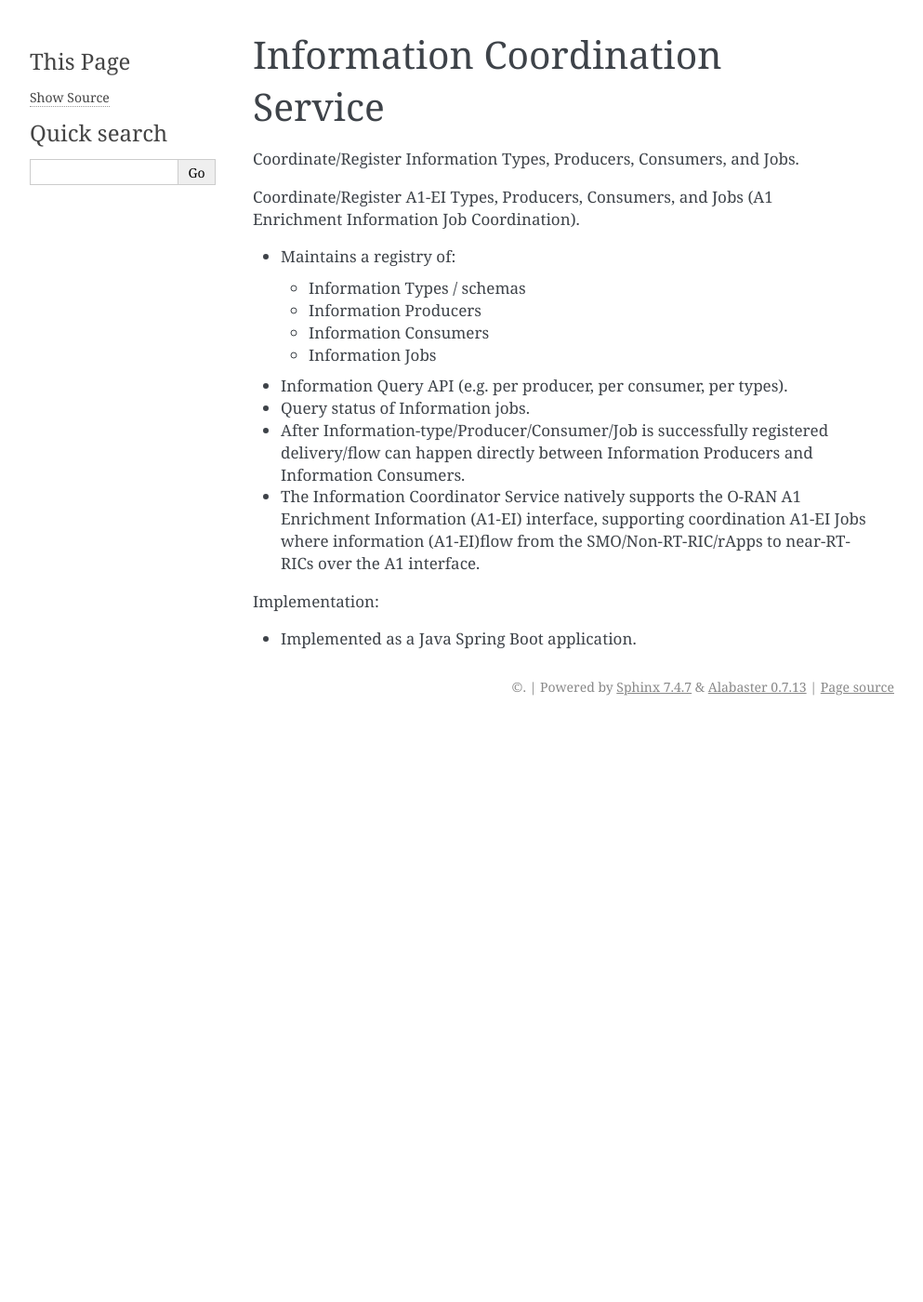
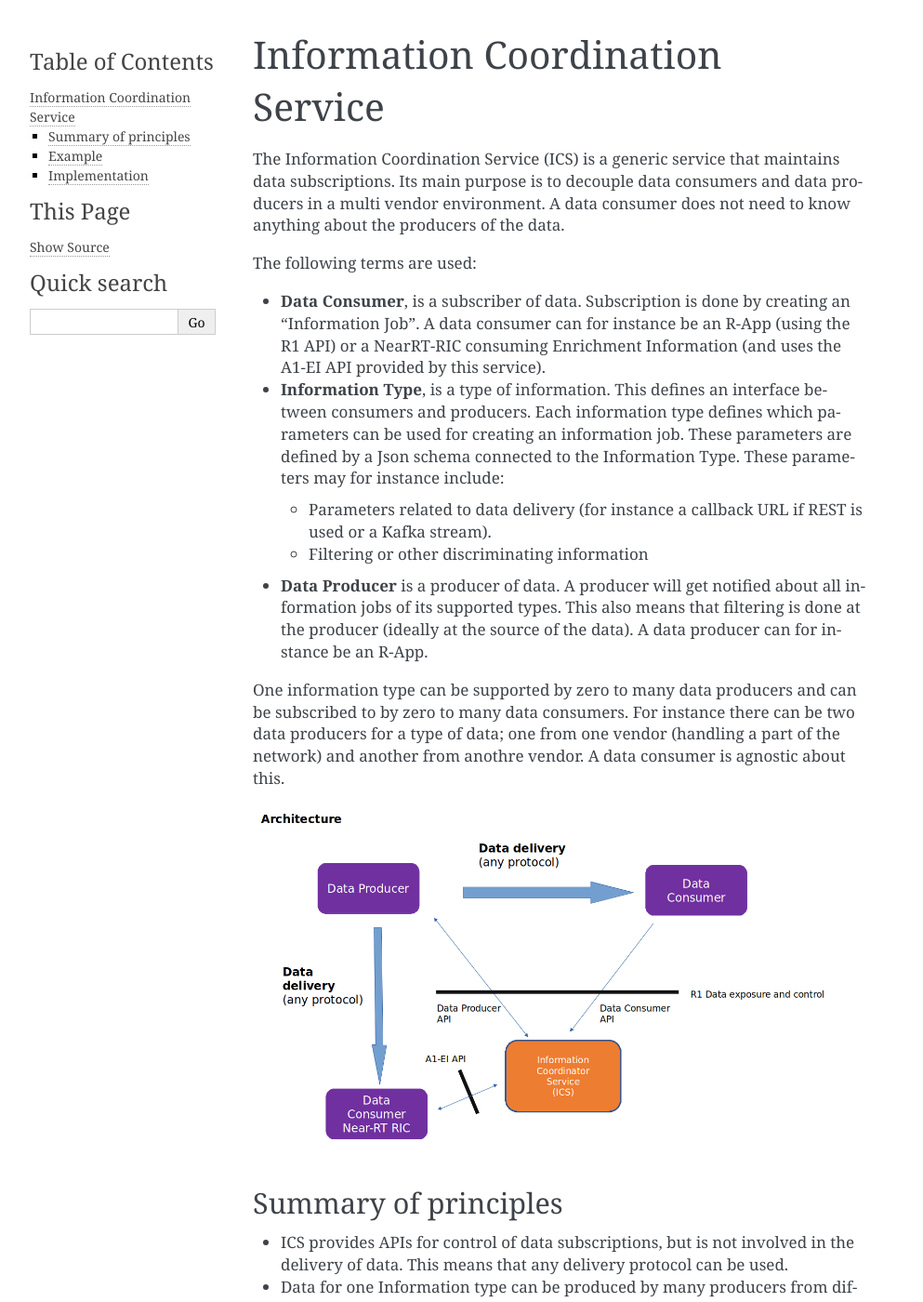
Before and after one commit to o-ran-sc/nonrtric-plt-informationcoordinatorservice, a Sphinx documentation site: the page built from docs/overview.rst, in a window 1280 px wide and 1400 px high. Shown: the whole window at 93% size, without its empty margins (148-1141 px from the left). Built offline with Sphinx 7.4.7, drawn with Linux system fonts in a browser that asks for light colours; some of the changed text lies outside the part shown.

Commit message:
Documentation updates.
Signed-off-by: PatrikBuhr <patrik.buhr@est.tech>
Issue-ID: NONRTRIC-743
Change-Id: I3582d01e4fd991b551facc11466968af0cb3799f

```diff
--- a/docs/overview.rst
+++ b/docs/overview.rst
@@ -5,22 +5,59 @@
 Information Coordination Service
 ~~~~~~~~~~~~~~~~~~~~~~~~~~~~~~~~
 
-Coordinate/Register Information Types, Producers, Consumers, and Jobs.
+The Information Coordination Service (ICS) is a generic service that maintains data subscriptions. Its main purpose is
+to decouple data consumers and data producers in a multi vendor environment. A data consumer does not need to know anything about
+the producers of the data.
 
-Coordinate/Register A1-EI Types, Producers, Consumers, and Jobs (A1 Enrichment Information Job Coordination).
+The following terms are used:
 
-* Maintains a registry of:
+* **Data Consumer**, is a subscriber of data. Subscription is done by creating an "Information Job". A data consumer can for instance be an R-App (using the R1 API) or a NearRT-RIC consuming Enrichment Information (and uses the A1-EI API provided by this service).
+* **Information Type**, is a type of information. This defines an interface between consumers and producers. Each information type defines which parameters can be used for creating an information job. These parameters are defined by a Json schema connected to the Information Type. These parameters may for instance include:
 
-  + Information Types / schemas
-  + Information Producers
-  + Information Consumers
-  + Information Jobs
+  * Parameters related to data delivery (for instance a callback URL if REST is used or a Kafka stream).
+  * Filtering or other discriminating information
 
-* Information Query API (e.g. per producer, per consumer, per types).
-* Query status of Information jobs.
-* After Information-type/Producer/Consumer/Job is successfully registered delivery/flow can happen directly between Information Producers and Information Consumers.
-* The Information Coordinator Service natively supports the O-RAN A1 Enrichment Information (A1-EI) interface, supporting coordination A1-EI Jobs where information (A1-EI)flow from the SMO/Non-RT-RIC/rApps to near-RT-RICs over the A1 interface.
+* **Data Producer** is a producer of data. A producer will get notified about all information jobs of its supported types. This also means that filtering is done at the producer (ideally at the source of the data). A data producer can for instance be an R-App.
 
-Implementation:
+One information type can be supported by zero to many data producers and can be subscribed to by zero to many data consumers. For instance there can be two data producers for a type of data; one from one vendor (handling a part of the network) and another from anothre vendor. A data consumer is agnostic about this.
 
-* Implemented as a Java Spring Boot application.
+.. image:: ./Architecture.png
+   :width: 500pt
+
+*********************
+Summary of principles
+*********************
+
+* ICS provides APIs for control of data subscriptions, but is not involved in the delivery of data. This means that any delivery protocol can be used.
+* Data for one Information type can be produced by many producers from different vendors.
+* Data filtering is done at the producer.
+* A Data Consumer can create a data subscription (Information Job) regardless of the status of the data producers. The producers can come and go without any need for the Data Consumer to take any action.
+  A subscription indicates the need for a type of data and the system should do its best to fulfill this.
+* Information Jobs and types are stored persistently by ICS in a local database.
+
+
+*******
+Example
+*******
+
+.. image:: ./Example.png
+   :width: 500pt
+
+In the example, there is one subscription and the type of data is supported by two producers. That means that both producers are aware of the information job and will delver data directly to the subscriber.
+
+So a typical sequence is that:
+
+* An Information Type is registered.
+* Producers of the Information Types are registered
+* A Consumer creates an Information Job of the type and supplies the type specific parameters for data delivery and filtering etc.
+* The producers gets notified of the job and will start producing data.
+
+If a new producer is started, it will register itself and will get notified of all jobs of its supported types.
+
+
+
+**************
+Implementation
+**************
+
+Implemented as a Java Spring Boot application.
```
Also changed, not shown: docs/Architecture.png (added), docs/Example.png (added), 2 other files.
